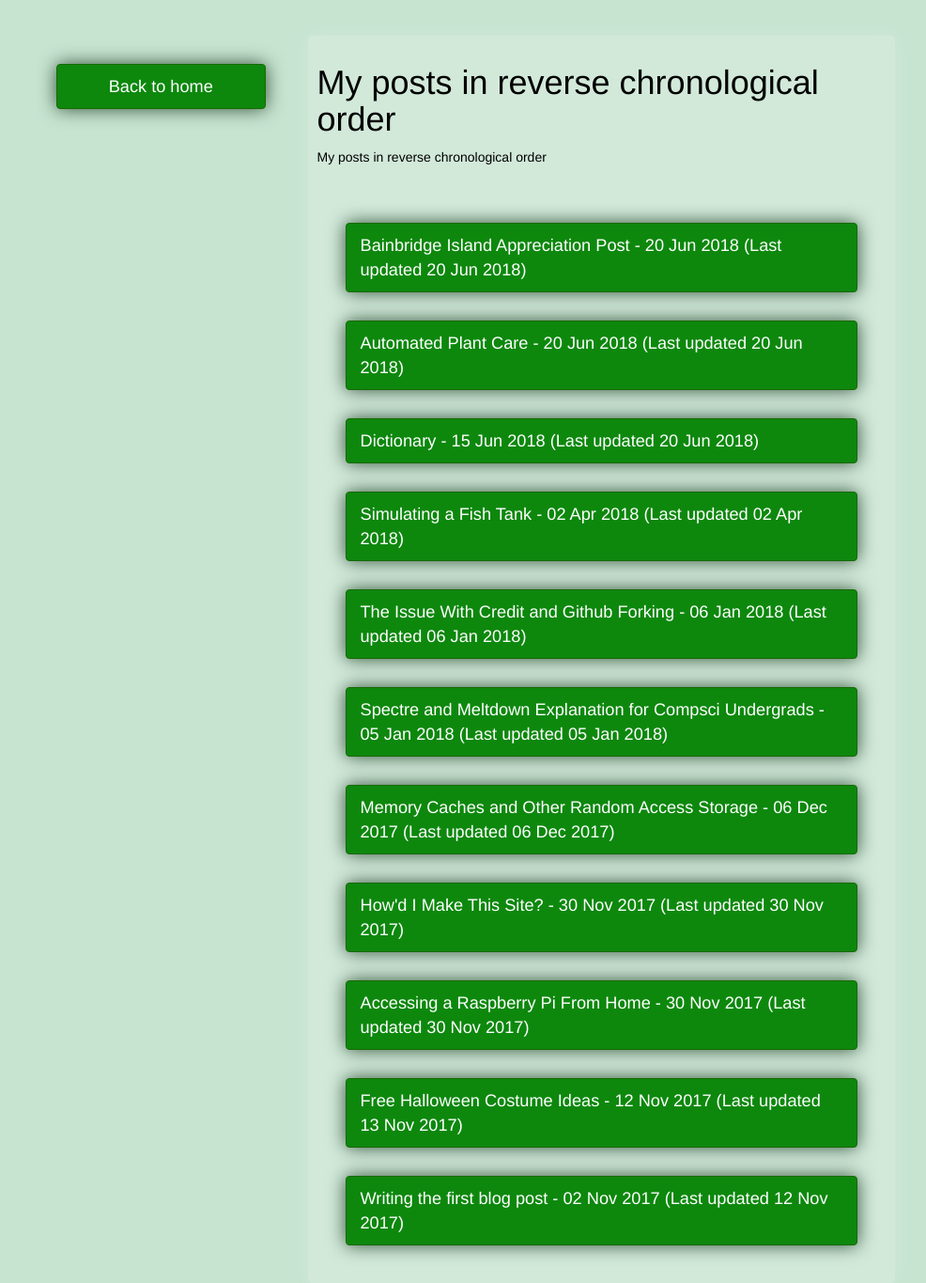
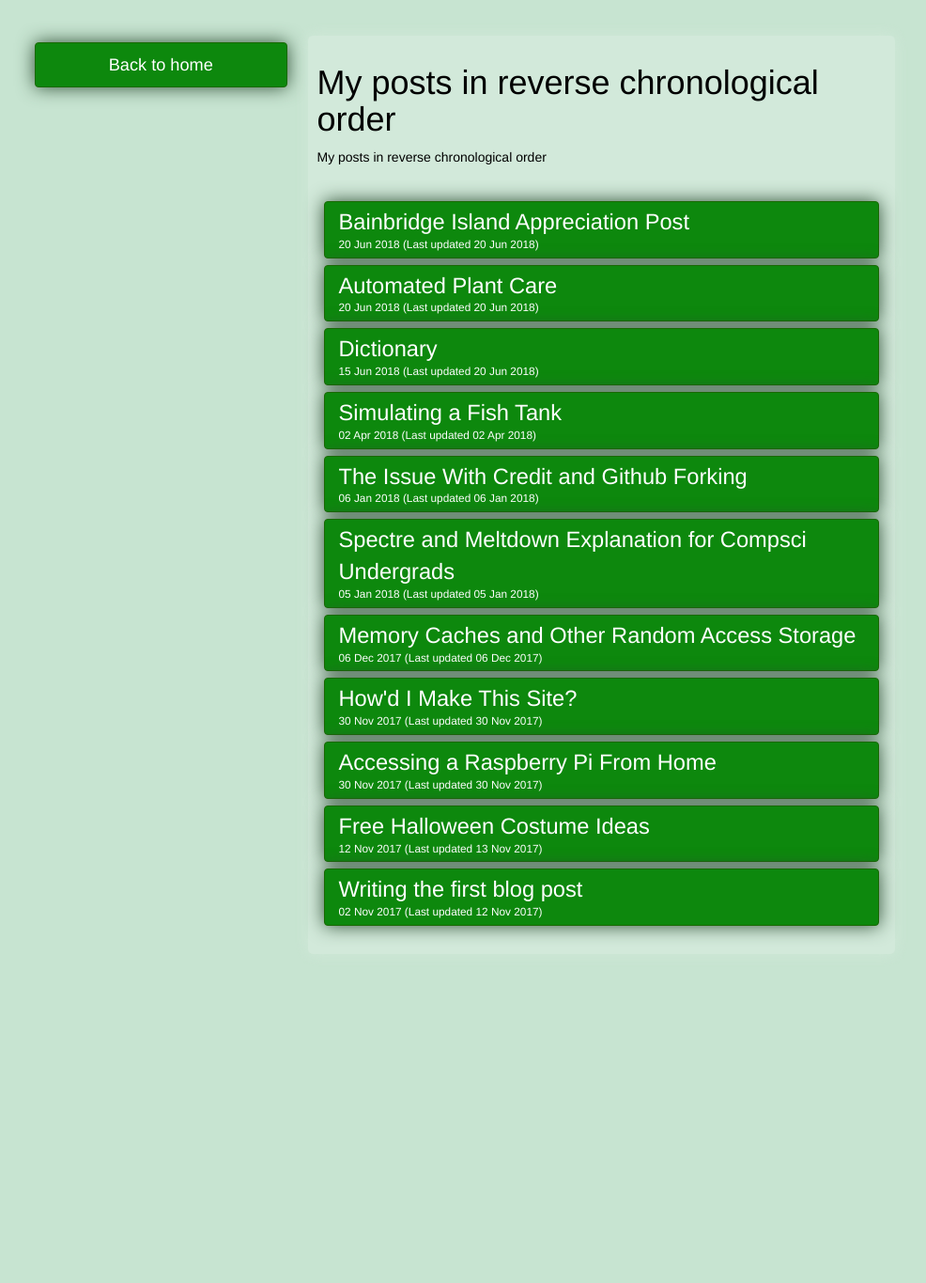
Before and after one commit to czhanacek/website, a Jekyll site: the page built from postsindex.md, in a window 1280 px wide. Shown: the whole page at 94% size, without its empty margins (0-986 px from the left). Built offline with Jekyll 4.4.1, drawn with Linux system fonts in a browser that asks for light colours; after the commit the page ends 1015 px from its top, so only the background shows below that.

Commit message:
design changes

```diff
--- a/css/site.scss
+++ b/css/site.scss
@@ -40,6 +40,18 @@
     color: var(--text-color);
 }
 
+p.subtitle {
+    color: #FFFFFF;
+    font-size: 65%;
+    margin-bottom: -5px;
+}
+
+p.posttitle {
+    color: #FFFFFF;
+    font-size: 130%;
+    margin-top: -5px;
+    margin-bottom: -2px;
+}
 
 h1, h2, h3, h4, h5, h6 {
     color: var(--text-color);
@@ -78,10 +90,9 @@
 a.list-item {
     color: #FFFFFF;
     font-size: 130%;
-
     .list-group-item {
         background-color: var(--true-color);
-        margin: 30px;
+        margin: 7px;
         animation-name: shadow-progress;
         animation-duration: 30s;
         box-shadow: 0px 0px 80px var(--shadow-color);
--- a/postsindex.md
+++ b/postsindex.md
@@ -14,10 +14,12 @@
 {% for post in site.posts %}
     <a class="list-item" href="{{post.url}}">
         <li class="list-group-item">
-            {{post.title}} - {{ post.date | date_to_string }}
+            <p class="posttitle">{{post.title}}</p>
+            <p class="subtitle">{{ post.date | date_to_string }}
             {% if post.last-updated %}
                 (Last updated {{ post.last-updated | date_to_string }})
             {% endif %}
+            </p>
         </li>
     </a>
 {% endfor %}
```
